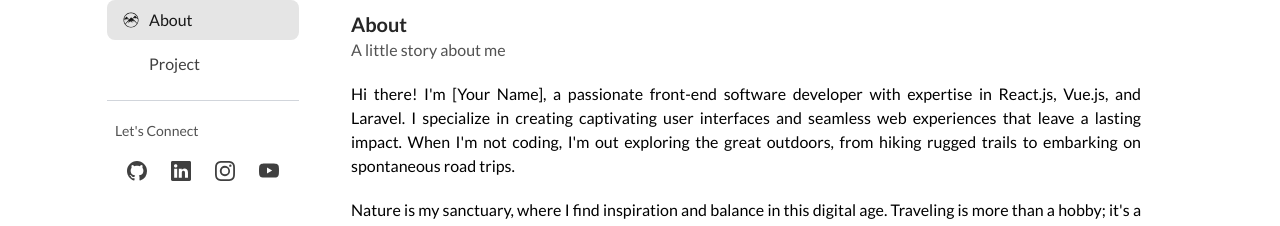
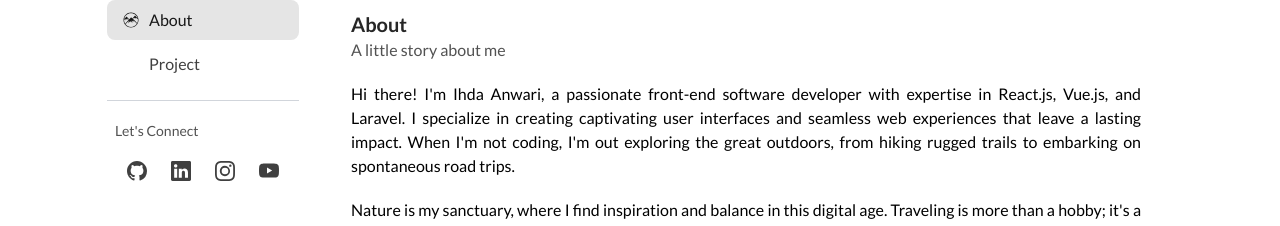
Before and after one commit to ihda06/playground, a Next.js app: page /about in a window 1280 px wide. Shown: the part 339-565 px from the top of the page. Built offline with nearby package versions, Linux system fonts and the light colour scheme; some icons are missing.

Commit message:
style: adjustment wording

```diff
--- a/src/modules/About/components/Content.jsx
+++ b/src/modules/About/components/Content.jsx
@@ -7,7 +7,7 @@ export default function Content({}) {
       <h5 className="text-neutral-600">A little story about me</h5>
       <div className="mt-5 space-y-5" align="justify">
         <p>
-          Hi there! I&apos;m [Your Name], a passionate front-end software developer
+          Hi there! I&apos;m Ihda Anwari, a passionate front-end software developer
           with expertise in React.js, Vue.js, and Laravel. I specialize in
           creating captivating user interfaces and seamless web experiences that
           leave a lasting impact. When I&apos;m not coding, I&apos;m out exploring the
```
